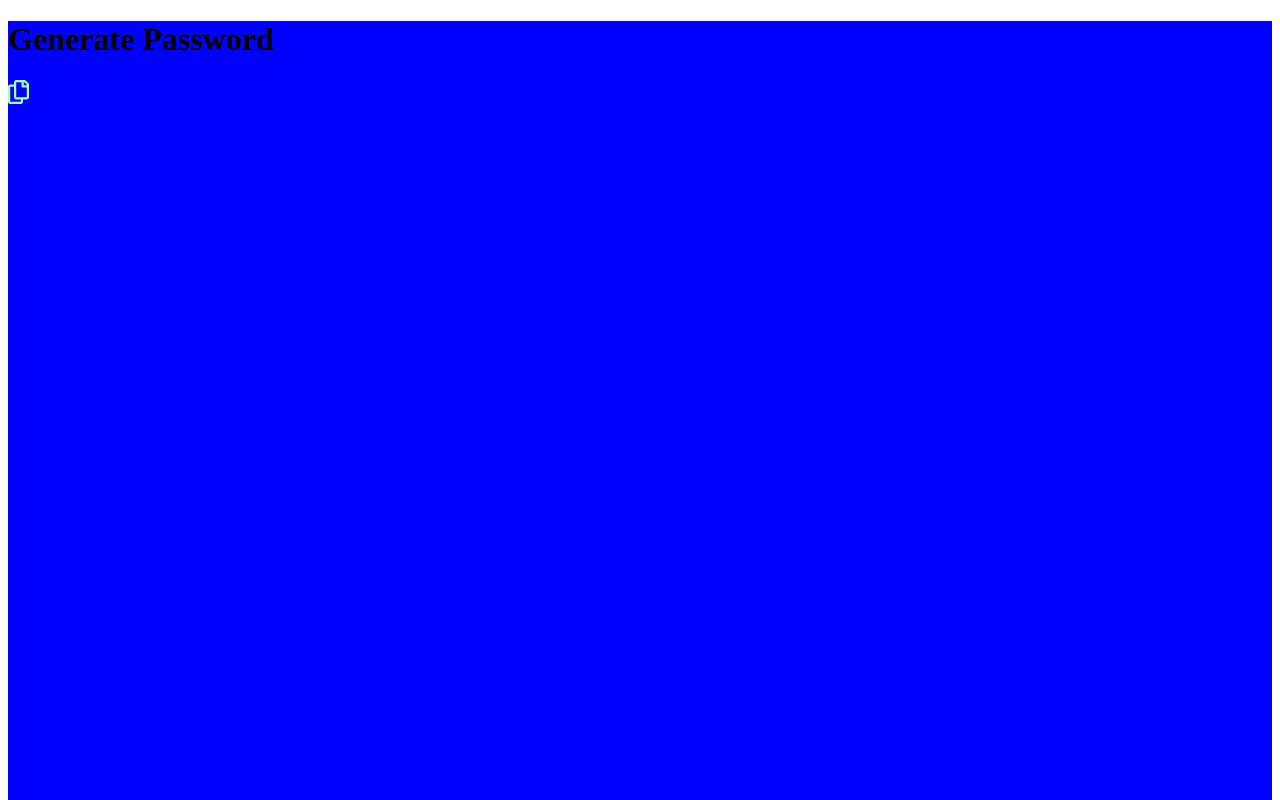
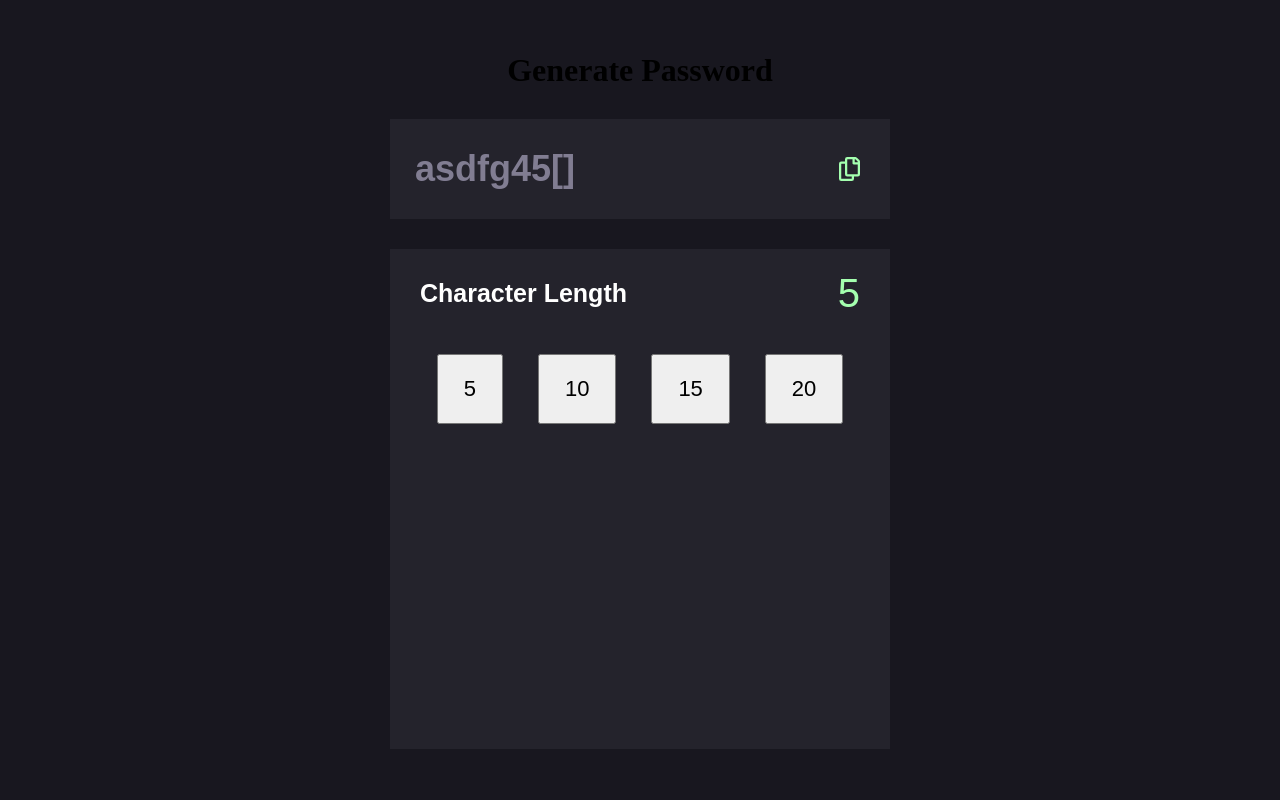
Before and after one commit to MahmudovMuhammadrizo24/generate-Password, a plain HTML site: page index.html in a window 1280 px wide. Shown: the top 800 px of the page. Drawn offline with Linux system fonts and the light colour scheme.

Commit message:
change style

```diff
--- a/index.html
+++ b/index.html
@@ -10,17 +10,29 @@
 </head>
 
 <body>
-    <div>
+    <div class="container">
         <h1>Generate Password</h1>
         <div class="Password">
-            <p></p>
+            <p class="textpassword">asdfg45[]</p>
             <svg width="21" height="24" xmlns="http://www.w3.org/2000/svg" data-testid="copyIcon">
                 <path
                     d="M20.341 3.091 17.909.659A2.25 2.25 0 0 0 16.319 0H8.25A2.25 2.25 0 0 0 6 2.25V4.5H2.25A2.25 2.25 0 0 0 0 6.75v15A2.25 2.25 0 0 0 2.25 24h10.5A2.25 2.25 0 0 0 15 21.75V19.5h3.75A2.25 2.25 0 0 0 21 17.25V4.682a2.25 2.25 0 0 0-.659-1.591ZM12.469 21.75H2.53a.281.281 0 0 1-.281-.281V7.03a.281.281 0 0 1 .281-.281H6v10.5a2.25 2.25 0 0 0 2.25 2.25h4.5v1.969a.282.282 0 0 1-.281.281Zm6-4.5H8.53a.281.281 0 0 1-.281-.281V2.53a.281.281 0 0 1 .281-.281H13.5v4.125c0 .621.504 1.125 1.125 1.125h4.125v9.469a.282.282 0 0 1-.281.281Zm.281-12h-3v-3h.451c.075 0 .147.03.2.082L18.667 4.6a.283.283 0 0 1 .082.199v.451Z"
                     fill="#A4FFAF"></path>
             </svg>
         </div>
-        <div class="Generate"></div>
+
+        <div class="Generate">
+            <div class="character">
+                <h3 class="character_length">Character Length</h3>
+                <p class="password_length">5</p>
+            </div>
+            <div class="click_number">
+                <button>5</button>
+                <button>10</button>
+                <button>15</button>
+                <button>20</button>
+            </div>
+        </div>
     </div>
 </body>
 <script src="./main.js"></script>
--- a/style.css
+++ b/style.css
@@ -1,6 +1,108 @@
-div {
+* {
+    margin: 0;
+    padding: 0;
+    box-sizing: border-box;
+}
+
+:root {
+    --color-dark-grey: #24232C;
+    --color-grey: #817D92;
+    --color-almost-white: #E6E5EA;
+    --color-very-dark-grey: #18171F;
+    --color-neon-green: #A4FFAF;
+    --color-red: #F64A4A;
+    --color-orange: #FB7C58;
+    --color-yellow: #F8CD65;
+    --font-size-heading-l: 32px;
+    --font-size-heading-m: 24px;
+    --font-size-body: 18px;
+    --font-line-heading-l: 43px;
+    --font-line-heading-m: 31px;
+    --font-line-body: 23px;
+    --font-letter-spacing-body-s: -0.23px;
+}
+
+.container {
     width: 100%;
     height: 100vh;
-    background-color: blue;
+    background-color: var(--color-very-dark-grey);
+    display: flex;
+    flex-direction: column;
+    align-items: center;
+    justify-content: center;
+    gap: 30px;
+}
+
+.Password {
+    width: 500px;
+    height: 100px;
+    background-color: var(--color-dark-grey);
+    display: flex;
+    align-items: center;
+    justify-content: center;
+    gap: 250px;
+}
+
+.textpassword {
+    font-size: 36px;
+    font-weight: 600;
+    font-family: sans-serif;
+    position: absolute;
+    margin-right: auto;
+    color: var(--color-grey);
+    margin-right: 290px;
+}
+
+svg {
+    margin-left: auto;
+    margin-right: 30px;
 
 }
+
+.Generate {
+    width: 500px;
+    height: 500px;
+    background-color: var(--color-dark-grey);
+}
+
+.character {
+    width: 100%;
+    height: 90px;
+    display: flex;
+    align-items: center;
+    justify-content: space-between;
+    padding: 30px;
+}
+
+.character_length {
+    font-size: 25px;
+    color: white;
+    font-family: sans-serif;
+}
+
+.password_length {
+    font-size: 40px;
+    font-weight: 500;
+    font-family: sans-serif;
+    color: var(--color-neon-green);
+}
+
+.click_number {
+    display: flex;
+    align-items: center;
+    justify-content: center;
+    width: 100%;
+    height: 100px;
+    gap: 35px;
+}
+
+button {
+    padding: 20px 25px;
+    font-size: 22px;
+}
+
+button:focus {
+    background-color: #A4FFAF;
+    border-radius: 5px;
+    border: none;
+}
```
